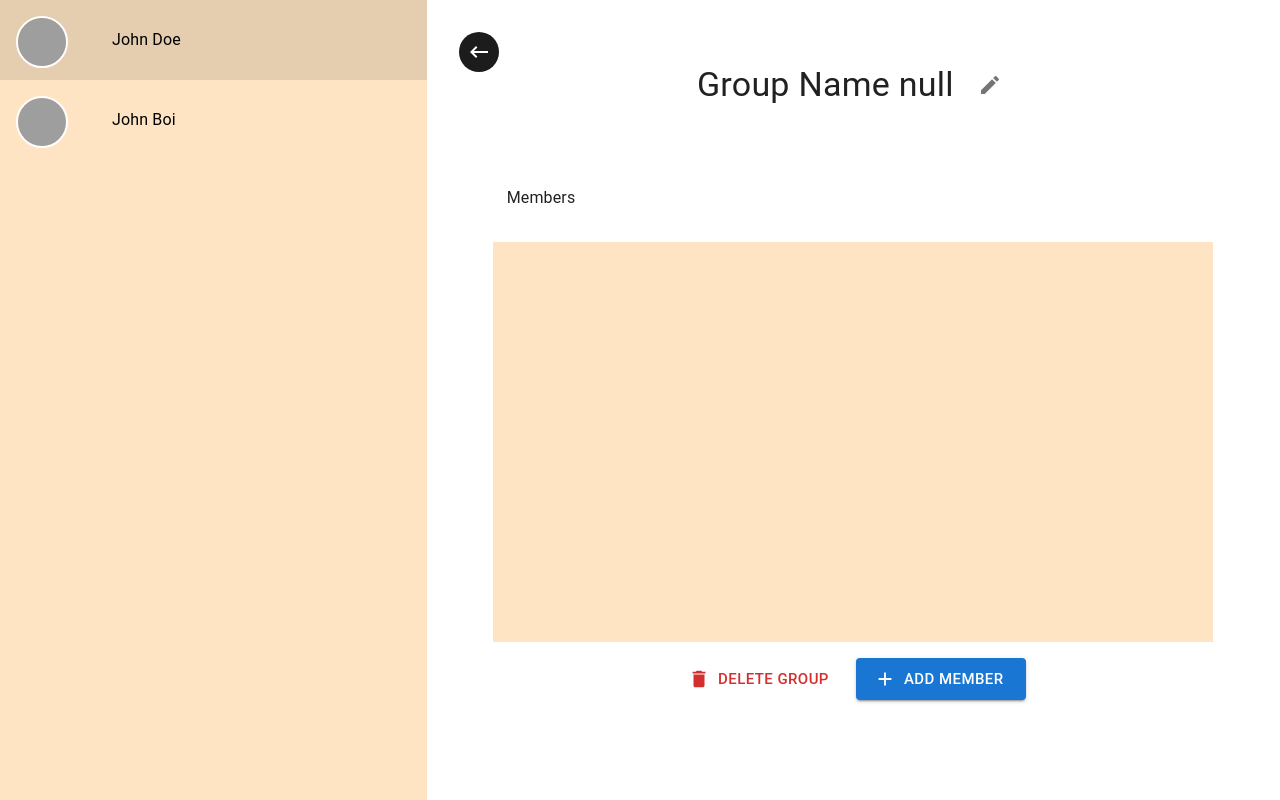
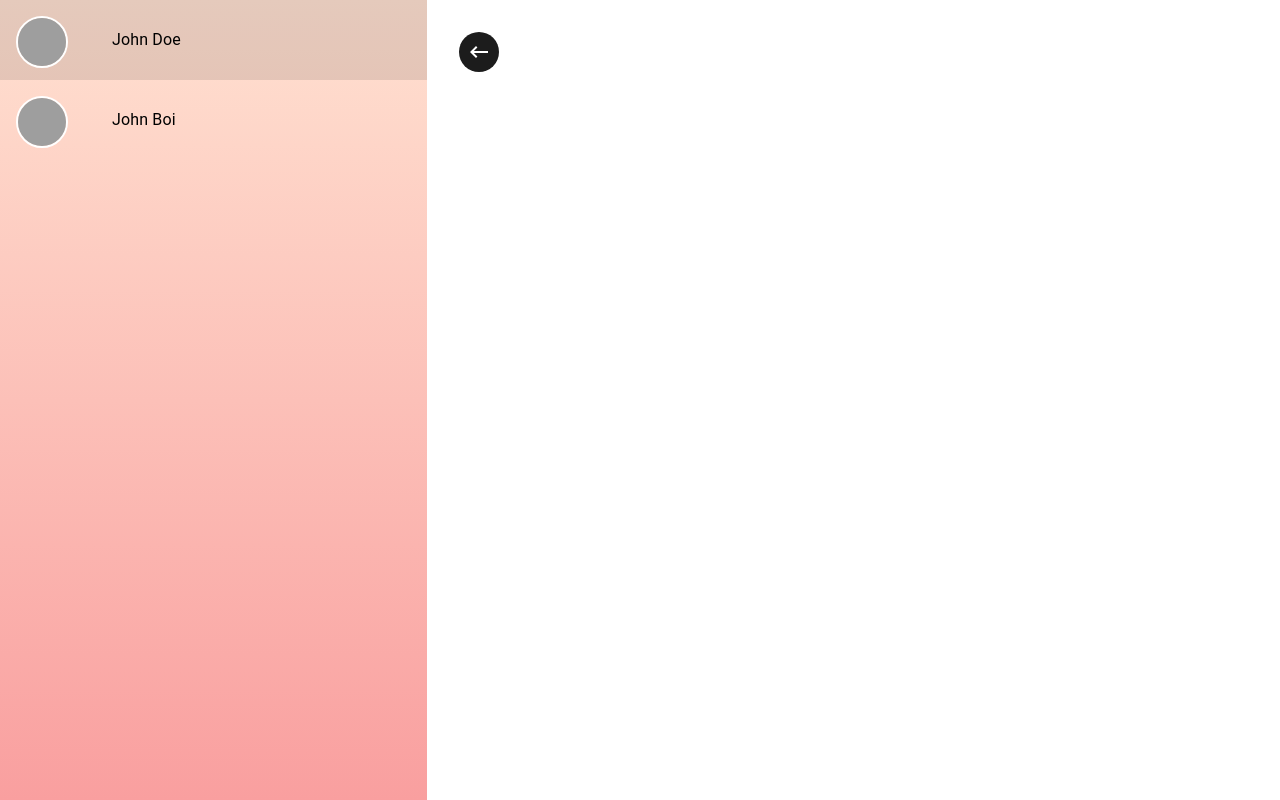
Before and after one commit to InsaneXo/chat-application, a React (Vite) app in the folder client/: page /groups in a window 1280 px wide. Built offline with nearby package versions, Linux system fonts and the light colour scheme; grey boxes are pictures that could not be loaded.

Commit message:
07-11-2024

```diff
--- a/client/src/components/shared/UserItem.jsx
+++ b/client/src/components/shared/UserItem.jsx
@@ -2,7 +2,13 @@ import { Add as AddIcon, Remove as RemoveIcon } from "@mui/icons-material";
 import { Avatar, IconButton, ListItem, Stack, Typography } from "@mui/material";
 import React, { memo } from "react";
 
-const UserItem = ({ user, handler, handlerIsLoading, isAdded = false }) => {
+const UserItem = ({
+  user,
+  handler,
+  handlerIsLoading,
+  isAdded = false,
+  styling = {},
+}) => {
   const { name, _id, avatar } = user;
 
   return (
@@ -12,6 +18,7 @@ const UserItem = ({ user, handler, handlerIsLoading, isAdded = false }) => {
         alignItems={"center"}
         spacing={"1rem"}
         width={"100%"}
+        {...styling}
       >
         <Avatar />
 
--- a/client/src/components/specific/ChatList.jsx
+++ b/client/src/components/specific/ChatList.jsx
@@ -16,7 +16,7 @@ const ChatList = ({
   handleDeleteChat,
 }) => {
   return (
-    <Stack width={w} direction={"column"}>
+    <Stack width={w} direction={"column"} overflow={"auto"} height={"100%"}>
       {chats?.map((data, index) => {
         const { avatar, _id, name, groupChat, members } = data;
 
@@ -24,7 +24,9 @@ const ChatList = ({
           ({ chatId }) => chatId === _id
         );
 
-        const isOnline = members?.some((member) => onlineUsers.includes(member));
+        const isOnline = members?.some((member) =>
+          onlineUsers.includes(member)
+        );
         return (
           <ChatItem
             key={_id}
--- a/client/src/pages/Groups.jsx
+++ b/client/src/pages/Groups.jsx
@@ -25,7 +25,8 @@ import { bgGradient, matBlack } from "../components/constanst/color";
 import { useNavigate, useSearchParams } from "react-router-dom";
 import { Link } from "../components/styles/StyledComponents";
 import AvatarCard from "../components/shared/AvatarCard";
-import { sampleChats } from "../components/constanst/sampleData";
+import { sampleChats, sampleUsers } from "../components/constanst/sampleData";
+import UserItem from "../components/shared/UserItem";
 
 const ConfirmDeleteDialog = lazy(() =>
   import("../components/dialogs/ConfirmDeleteDialog")
@@ -79,13 +80,19 @@ const Groups = () => {
     console.log("deleteHandler");
   };
 
+  const removeMemberHandler = (id) => {
+    console.log("removeMemberHandler :", id);
+  };
+
   useEffect(() => {
-    setGroupName(`Group Name ${chatId}`);
-    setGroupNameUpdatedValue(`Group Name ${chatId}`);
+    if (chatId) {
+      setGroupName(`Group Name ${chatId}`);
+      setGroupNameUpdatedValue(`Group Name ${chatId}`);
+    }
 
     return () => {
-      setGroupName(`Group Name ${chatId}`);
-      setGroupNameUpdatedValue(`Group Name ${chatId}`);
+      setGroupName("");
+      setGroupNameUpdatedValue("");
       setIsEdit(false);
     };
   }, [chatId]);
@@ -217,7 +224,7 @@ const Groups = () => {
         }}
       >
         {IconBtns}
-        {GroupName && (
+        {groupName && (
           <>
             {GroupName}
             <Typography
@@ -237,11 +244,23 @@ const Groups = () => {
                 md: "1rem 4rem",
               }}
               spacing={"2rem"}
-              bgcolor={"bisque"}
               height={"50vh"}
               overflow={"auto"}
             >
               {/* Members */}
+              {sampleUsers.map((i) => (
+                <UserItem
+                  key={i._id}
+                  user={i}
+                  isAdded
+                  styling={{
+                    boxShadow: "0 0 0.5rem  rgba(0,0,0,0.2)",
+                    padding: "1rem 2rem",
+                    borderRadius: "1rem",
+                  }}
+                  handler={removeMemberHandler}
+                />
+              ))}
             </Stack>
             {ButtonGroup}
           </>
@@ -280,7 +299,14 @@ const Groups = () => {
 };
 
 const GroupsList = ({ w = "100%", myGroups = [], chatId }) => (
-  <Stack width={w}>
+  <Stack
+    width={w}
+    sx={{
+      backgroundImage: bgGradient,
+      height: "100vh",
+      overflow: "auto",
+    }}
+  >
     {myGroups.length > 0 ? (
       myGroups.map((group) => (
         <GroupListItem group={group} chatId={chatId} key={group._id} />
```
